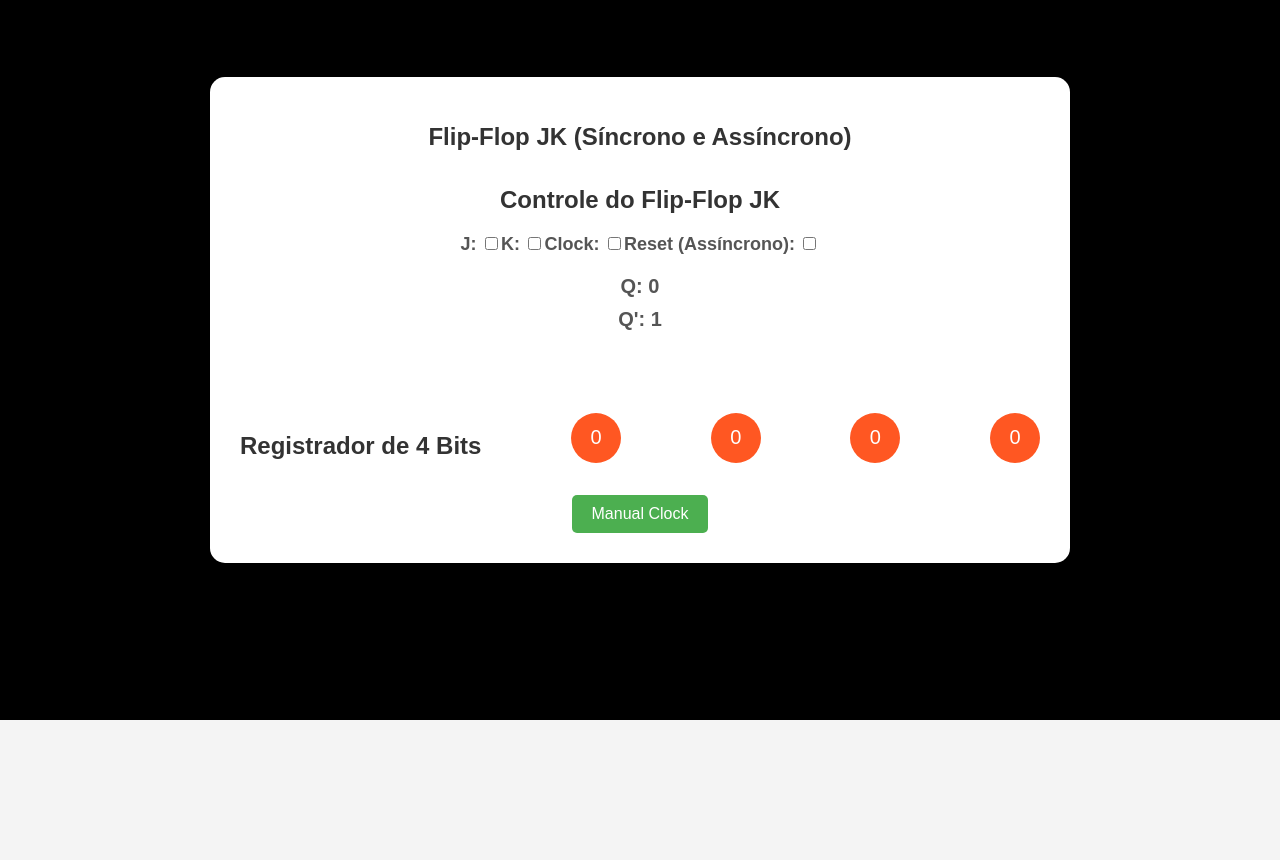
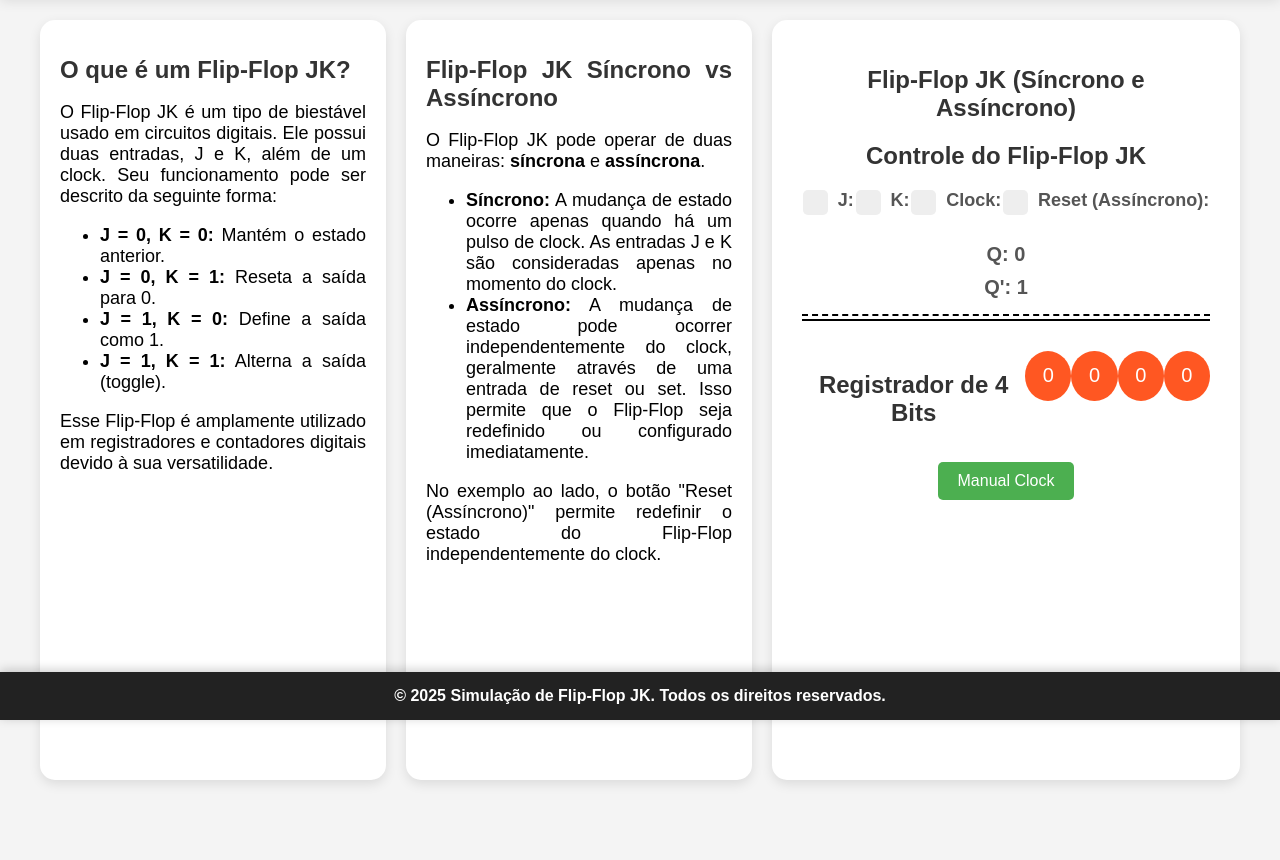
Before and after one commit to DavydKennyd/digitais, a plain HTML site: page index.html in a window 1280 px wide. Shown: the part 80-940 px from the top of the page. Before the commit the page ends 800 px from the top, so only its background shows below. Drawn offline with nearby package versions, Linux system fonts and the light colour scheme.

Commit message:
ver se presta isso aqui

```diff
--- a/index.html
+++ b/index.html
@@ -5,30 +5,76 @@
     <meta name="viewport" content="width=device-width, initial-scale=1.0">
     <title>Flip-Flop JK e Registrador de 4 Bits com Animação 3D</title>
     <style>
+        /* Estilos para o cabeçalho */
+        .header {
+            width: 100%;
+            background-color: #4caf50;
+            color: white;
+            padding: 20px 0;
+            text-align: center;
+            font-size: 32px;
+            font-weight: bold;
+            box-shadow: 0 4px 12px rgba(0, 0, 0, 0.1);
+            position: fixed;
+            top: 0;
+            left: 0;
+            z-index: 1000;
+        }
+
+        /* Estilos para o corpo da página */
         body {
             font-family: Arial, sans-serif;
-            background-color: #f4f4f4;
             margin: 0;
             padding: 0;
             display: flex;
-            justify-content: center;
+            flex-direction: column;
             align-items: center;
-            height: 100vh;
-            overflow: hidden;
+            background-color: #f4f4f4;
+            padding-top: 80px;
+            padding-bottom: 60px;
+            min-height: 100vh;
+            overflow-y: auto;
+        }
+
+        .main-container {
+            flex:1;
+            display: flex;
+            width: 1200px;
+            gap: 20px;
+            margin: 20px 0;
+        }
+
+        .description {
+            width: 30%;
+            padding: 20px;
+            background-color: #fff;
+            border-radius: 15px;
+            box-shadow: 0 4px 12px rgba(0, 0, 0, 0.1);
+            text-align: justify;
+            font-size: 18px;
+            z-index: -1;
+        }
+
+        .sync-async-description {
+            width: 30%;
+            padding: 20px;
+            background-color: #fff;
+            border-radius: 15px;
+            box-shadow: 0 4px 12px rgba(0, 0, 0, 0.1);
+            text-align: justify;
+            font-size: 18px;
+            z-index: -1;
         }
 
         .container {
+            width: 40%;
             background-color: #fff;
             padding: 30px;
             border-radius: 15px;
             box-shadow: 0 4px 12px rgba(0, 0, 0, 0.1);
-            width: 800px;
             text-align: center;
-            display: flex;
-            flex-direction: column;
-            align-items: center;
             position: relative;
-            z-index: 1;
+            z-index: -1;
         }
 
         h1, h2 {
@@ -44,23 +90,61 @@
             width: 100%;
         }
 
-        .inputs label {
+        .checkbox-container {
+            display: inline-block;
+            position: relative;
+            padding-left: 35px;
+            margin-bottom: 12px;
+            cursor: pointer;
             font-size: 18px;
-            cursor: pointer;
-            color: #555;
-            font-weight: 600;
-            text-align: center;
-            display: block;
-            margin: 5px 0;
+            user-select: none;
         }
 
-        .inputs input[type="checkbox"] {
-            transform: scale(1.5);
-            margin-top: 5px;
+        .checkbox-container input {
+            position: absolute;
+            opacity: 0;
+            cursor: pointer;
+            height: 0;
+            width: 0;
         }
 
-        .inputs label:hover {
-            color: #4caf50;
+        .checkmark {
+            position: absolute;
+            top: 0;
+            left: 0;
+            height: 25px;
+            width: 25px;
+            background-color: #eee;
+            border-radius: 5px;
+            transition: background-color 0.3s ease;
+        }
+
+        .checkbox-container:hover input ~ .checkmark {
+            background-color: #ccc;
+        }
+
+        .checkbox-container input:checked ~ .checkmark {
+            background-color: #4caf50;
+        }
+
+        .checkmark:after {
+            content: "";
+            position: absolute;
+            display: none;
+        }
+
+        .checkbox-container input:checked ~ .checkmark:after {
+            display: block;
+        }
+
+        .checkbox-container .checkmark:after {
+            left: 9px;
+            top: 5px;
+            width: 5px;
+            height: 10px;
+            border: solid white;
+            border-width: 0 3px 3px 0;
+            transform: rotate(45deg);
         }
 
         .flip-flop-container {
@@ -187,50 +271,91 @@
             100% { transform: scale(1); }
         }
 
-        #threejs-container {
-            position: absolute;
-            top: 0;
+        /* Estilos para o footer */
+        .footer {
+            width: 100%;
+            background-color: #222;
+            color: white;
+            text-align: center;
+            padding: 15px 0;
+            position: fixed;
+            bottom: 0;
             left: 0;
-            width: 100%;
-            height: 100%;
-            z-index: 0;
+            font-size: 16px;
+            font-weight: bold;
+            box-shadow: 0 -2px 10px rgba(0, 0, 0, 0.2);
+        }
+
+        .footer p {
+            margin: 0;
+            font-size: 14px;
         }
     </style>
 </head>
 <body>
-    <div id="threejs-container"></div>
+    <!-- Cabeçalho da página -->
+    <div class="header">
+        Simulação de Flip-Flop JK e Registrador de 4 Bits
+    </div>
+
+    <!-- Conteúdo principal -->
+    <div class="main-container">
+        <div class="description">
+            <h1>O que é um Flip-Flop JK?</h1>
+            <p>O Flip-Flop JK é um tipo de biestável usado em circuitos digitais. Ele possui duas entradas, J e K, além de um clock. Seu funcionamento pode ser descrito da seguinte forma:</p>
+            <ul>
+                <li><strong>J = 0, K = 0:</strong> Mantém o estado anterior.</li>
+                <li><strong>J = 0, K = 1:</strong> Reseta a saída para 0.</li>
+                <li><strong>J = 1, K = 0:</strong> Define a saída como 1.</li>
+                <li><strong>J = 1, K = 1:</strong> Alterna a saída (toggle).</li>
+            </ul>
+            <p>Esse Flip-Flop é amplamente utilizado em registradores e contadores digitais devido à sua versatilidade.</p>
+        </div>
+        <div class="sync-async-description">
+            <h1>Flip-Flop JK Síncrono vs Assíncrono</h1>
+            <p>O Flip-Flop JK pode operar de duas maneiras: <strong>síncrona</strong> e <strong>assíncrona</strong>.</p>
+            <ul>
+                <li><strong>Síncrono:</strong> A mudança de estado ocorre apenas quando há um pulso de clock. As entradas J e K são consideradas apenas no momento do clock.</li>
+                <li><strong>Assíncrono:</strong> A mudança de estado pode ocorrer independentemente do clock, geralmente através de uma entrada de reset ou set. Isso permite que o Flip-Flop seja redefinido ou configurado imediatamente.</li>
+            </ul>
+            <p>No exemplo ao lado, o botão "Reset (Assíncrono)" permite redefinir o estado do Flip-Flop independentemente do clock.</p>
+        </div>
         <div class="container">
             <h1>Flip-Flop JK (Síncrono e Assíncrono)</h1>
-
             <div class="flip-flop">
                 <h2>Controle do Flip-Flop JK</h2>
                 <div class="flip-flop-container">
                     <div>
-                    <label for="j">J:</label>
+                        <label class="checkbox-container">J:
                             <input type="checkbox" id="j">
+                            <span class="checkmark"></span>
+                        </label>
                     </div>
                     <div>
-                    <label for="k">K:</label>
+                        <label class="checkbox-container">K:
                             <input type="checkbox" id="k">
+                            <span class="checkmark"></span>
+                        </label>
                     </div>
                     <div>
-                    <label for="clock">Clock:</label>
+                        <label class="checkbox-container">Clock:
                             <input type="checkbox" id="clock">
+                            <span class="checkmark"></span>
+                        </label>
                     </div>
                     <div>
-                    <label for="reset">Reset (Assíncrono):</label>
+                        <label class="checkbox-container">Reset (Assíncrono):
                             <input type="checkbox" id="reset">
+                            <span class="checkmark"></span>
+                        </label>
                     </div>
                 </div>
-
                 <div class="outputs">
                     <p>Q: <span id="q">0</span></p>
                     <p>Q': <span id="q_not">1</span></p>
                 </div>
             </div>
-
             <div class="wire"></div>
-
             <div class="register">
                 <h2>Registrador de 4 Bits</h2>
                 <div class="bit inactive" id="bit1">0</div>
@@ -238,43 +363,18 @@
                 <div class="bit inactive" id="bit3">0</div>
                 <div class="bit inactive" id="bit4">0</div>
             </div>
-
             <div class="button-container">
                 <button id="manual-clock">Manual Clock</button>
             </div>
         </div>
+    </div>
 
-    <script src="https://cdnjs.cloudflare.com/ajax/libs/three.js/r128/three.min.js"></script>
+    <!-- Footer da página -->
+    <div class="footer">
+        &copy; 2025 Simulação de Flip-Flop JK. Todos os direitos reservados.
+    </div>
+
     <script>
-        // Configuração do Three.js
-        const scene = new THREE.Scene();
-        const camera = new THREE.PerspectiveCamera(75, window.innerWidth / window.innerHeight, 0.1, 1000);
-        const renderer = new THREE.WebGLRenderer({ antialias: true });
-        renderer.setSize(window.innerWidth, window.innerHeight);
-        document.getElementById('threejs-container').appendChild(renderer.domElement);
-
-        // Adiciona uma luz
-        const light = new THREE.DirectionalLight(0xffffff, 1);
-        light.position.set(5, 5, 5).normalize();
-        scene.add(light);
-
-        // Cria um cubo para representar o Flip-Flop
-        const geometry = new THREE.BoxGeometry();
-        const material = new THREE.MeshPhongMaterial({ color: 0x00ff00 });
-        const cube = new THREE.Mesh(geometry, material);
-        scene.add(cube);
-
-        camera.position.z = 5;
-
-        // Função de animação
-        function animate() {
-            requestAnimationFrame(animate);
-            cube.rotation.x += 0.01;
-            cube.rotation.y += 0.01;
-            renderer.render(scene, camera);
-        }
-        animate();
-
         // Lógica do Flip-Flop JK
         document.addEventListener('DOMContentLoaded', function () {
             const jInput = document.getElementById('j');
```
Lines whose indentation alone changed are shown as unchanged.
